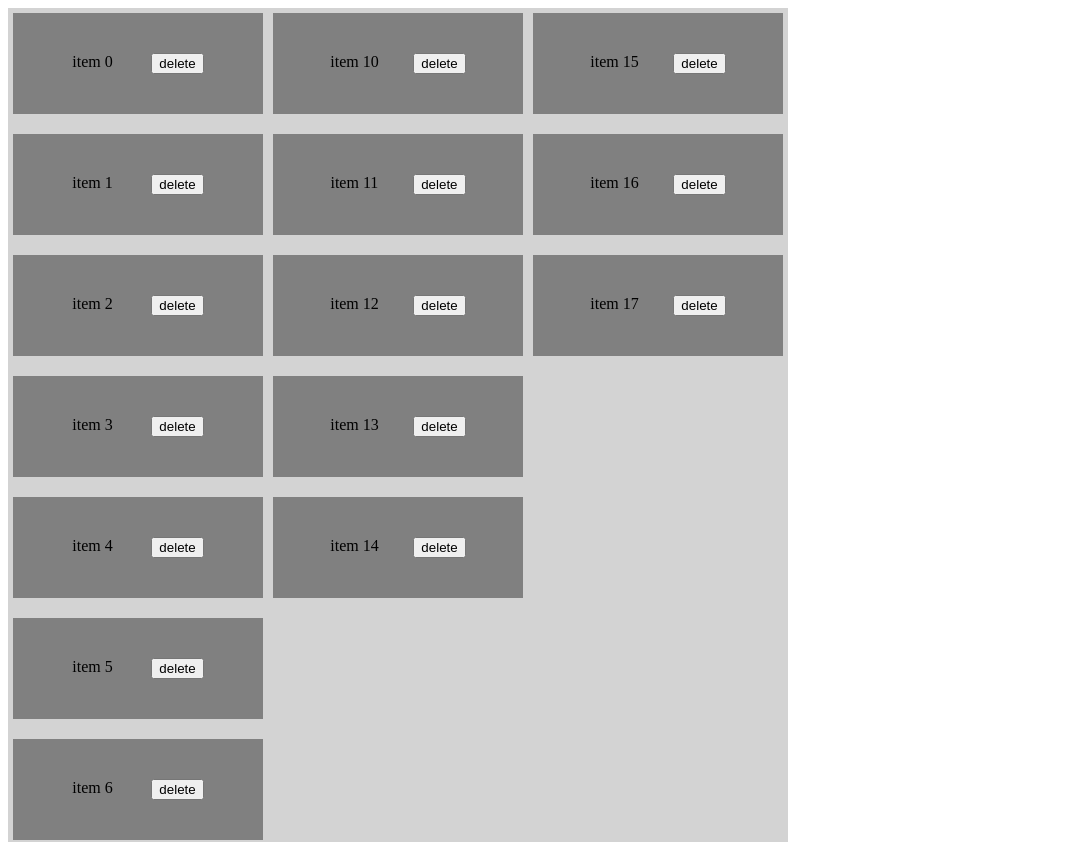
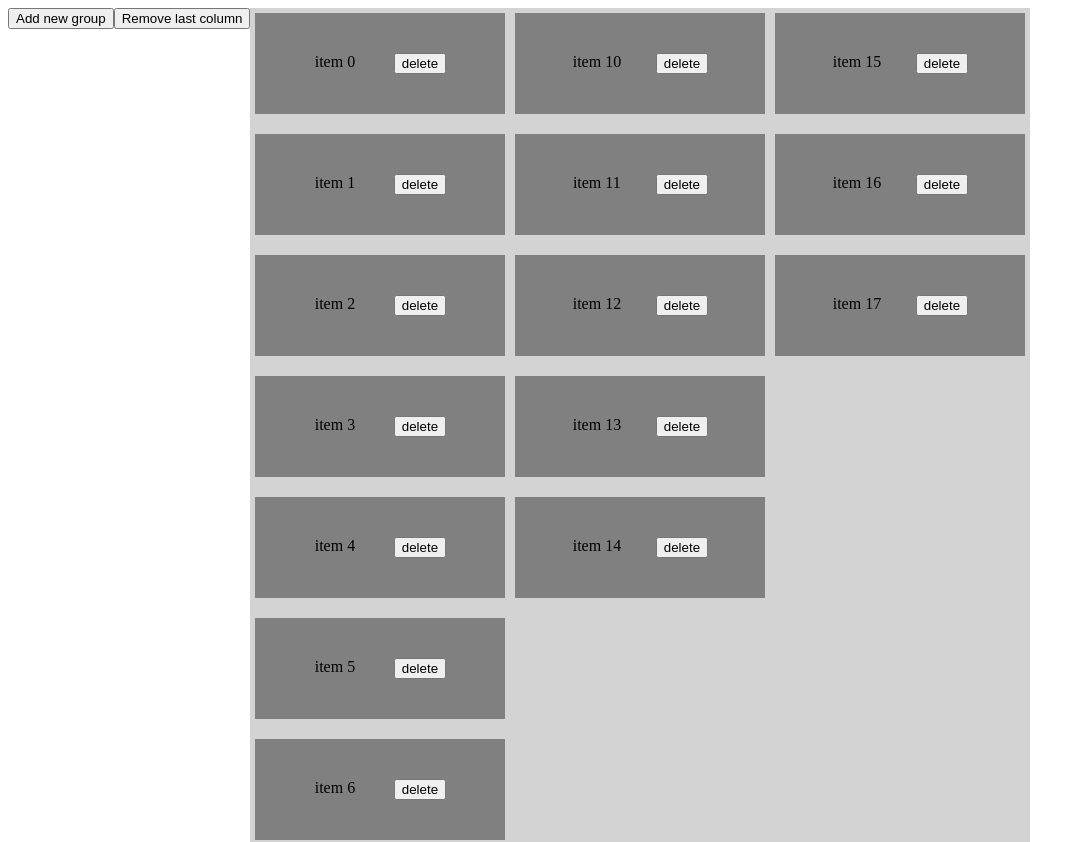
Before and after one commit to jmutton2/Joora, a React (Create React App) app: page / in a window 1280 px wide. Shown: the top 842 px of the page, without its empty margins (0-1085 px from the left). Built offline with nearby package versions, Linux system fonts and the light colour scheme.

Commit message:
add column and remove column buttons

```diff
--- a/src/App.js
+++ b/src/App.js
@@ -1,7 +1,13 @@
 import React from "react";
 import { DragDropContext, Droppable, Draggable } from "react-beautiful-dnd";
 import { useDispatch, useSelector } from "react-redux";
-import { moveItemAction, reorderItemAction, removeItemAction } from "./actions";
+import {
+  moveItemAction,
+  reorderItemAction,
+  removeItemAction,
+  addColumnAction,
+  removeColumnAction,
+} from "./actions";
 
 // fake data generator
 // const getItems = (count, offset = 0) =>
@@ -60,9 +66,29 @@ const getListStyle = (isDraggingOver) => ({
 
 const DragDropList = (props) => {
   const dispatch = useDispatch();
-  try {
   return (
     <div style={{ display: "flex" }}>
+      <div>
+        <button
+          type="button"
+          onClick={() => {
+            console.log("woiw");
+            dispatch(addColumnAction());
+          }}
+        >
+          Add new group
+        </button>
+        <button
+          type="button"
+          onClick={() => {
+            console.log("woiw");
+            dispatch(removeColumnAction());
+          }}
+        >
+          Remove last column
+        </button>
+      </div>
+
       {props.state.map((el, ind) => (
         <Droppable key={ind} droppableId={`${ind}`}>
           {(provided, snapshot) => (
@@ -110,9 +136,6 @@ const DragDropList = (props) => {
       ))}
     </div>
   );
-  } catch (error) {
-    return <div>AN ERROR HAS OCCURED</div>;
-  }
 };
 
 export const DragDropListContainer = () => {
@@ -125,7 +148,6 @@ export const DragDropListContainer = () => {
 };
 
 export const DragDropContextContainer = () => {
-
   const dispatch = useDispatch();
 
   const onDragEnd = (result) => {
--- a/src/actions/index.js
+++ b/src/actions/index.js
@@ -34,3 +34,19 @@ export function removeItemAction(removeIndex, sourceDroppableID) {
     });
   };
 }
+
+export function addColumnAction() {
+  return (dispatch) => {
+    dispatch({
+      type: "ADDCOLUMN",
+    });
+  };
+}
+
+export function removeColumnAction() {
+  return (dispatch) => {
+    dispatch({
+      type: "REMOVECOLUMN",
+    });
+  };
+}
--- a/src/reducers/entries.js
+++ b/src/reducers/entries.js
@@ -37,7 +37,6 @@ const move = (list, source, destination) => {
   newState[source.droppableId] = result[source.droppableId];
   newState[destination.droppableId] = result[destination.droppableId];
 
-
   return newState;
 };
 
@@ -55,6 +54,14 @@ const remove = (list, sourceDroppableID, deleteIndex) => {
   return newState;
 };
 
+const removeColumn = (list) => {
+  const destClone = Array.from(list);
+
+  destClone.pop()
+
+  return destClone;
+};
+
 function addReducer(state = initialState, action) {
   switch (action.type) {
     case "MOVE":
@@ -65,6 +72,7 @@ function addReducer(state = initialState, action) {
         return state;
       }
       return state;
+
     case "REORDER":
       if (state) {
         state = [
@@ -91,6 +99,14 @@ function addReducer(state = initialState, action) {
         return state;
       }
       return state;
+
+    case "ADDCOLUMN":
+      state = [...state, []];
+      return state;
+
+    case "REMOVECOLUMN":
+      state = [...removeColumn(state)];
+      return state;
     default:
       return state;
   }
```
Lines whose indentation alone changed are shown as unchanged.
